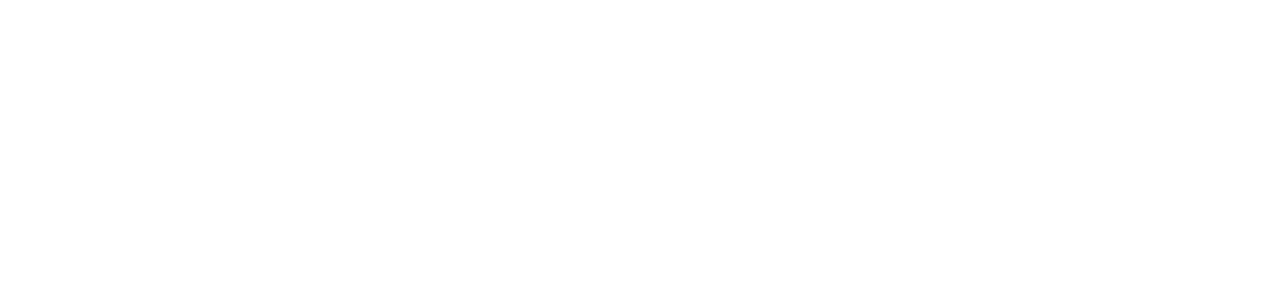
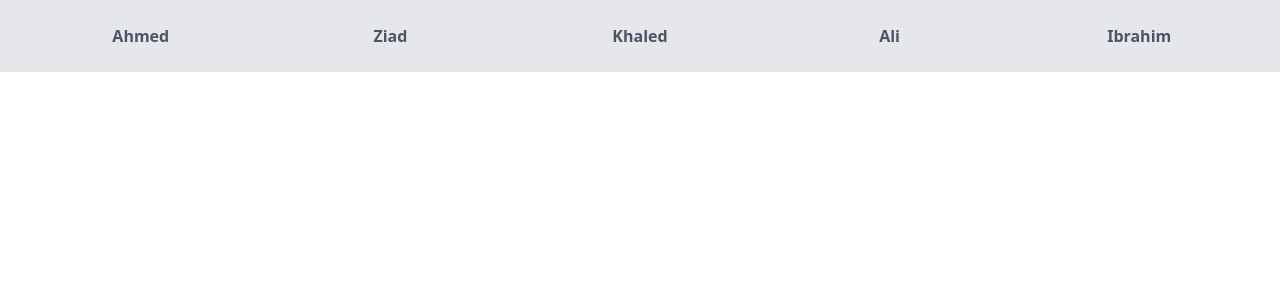
Before and after one commit to AlliiAbbas/task, a Vue app: page / in a window 1280 px wide. Shown: the top 300 px of the page. Built offline with nearby package versions, Linux system fonts and the light colour scheme.

Commit message:
Create list of employees and add some styles

```diff
--- a/src/components/EmployeesData.vue
+++ b/src/components/EmployeesData.vue
@@ -1,6 +1,10 @@
 <template>
   <div>
-
+    <ul class="w-full grid grid-cols-10 bg-gray-200 p-4">
+      <li v-for="employee in employees_data" :key="employee.id" :id="employee.id" class="col-span-12 md:col-span-2 text-center  mx-2 p-2 text-gray-600 font-bold rounded cursor-pointer hover:bg-gray-300 hover:text-black" @click="selectEmployee(employee)" >
+        {{ employee.name }}
+      </li>
+    </ul>
   </div>
 </template>
 
@@ -56,6 +60,27 @@
         image_url:'https://img.freepik.com/free-photo/handsome-businessman-offering-handshake_144627-28925.jpg?w=740&t=st=1703897360~exp=1703897960~hmac=6cb2ec0cc54fd942cb6cf70336517d477a3b4aa30bb0fd3dba0cb8ccfc62bc32',
       }
     ]
-  })
+  }),
+  methods:{
+    handleActive(e){
+      let elements = document.querySelectorAll('li');
+      elements.forEach(element => {
+        element.classList.remove('active');
+      });
+      let ele = document.getElementById(e.id)
+      ele.classList.add('active')
+    },
+    selectEmployee(e){
+      this.handleActive(e)
+
+    }
+  }
 }
 </script>
+
+<style>
+.active{
+  background-color: #424242;
+  color: white !important;
+}
+</style>
```
